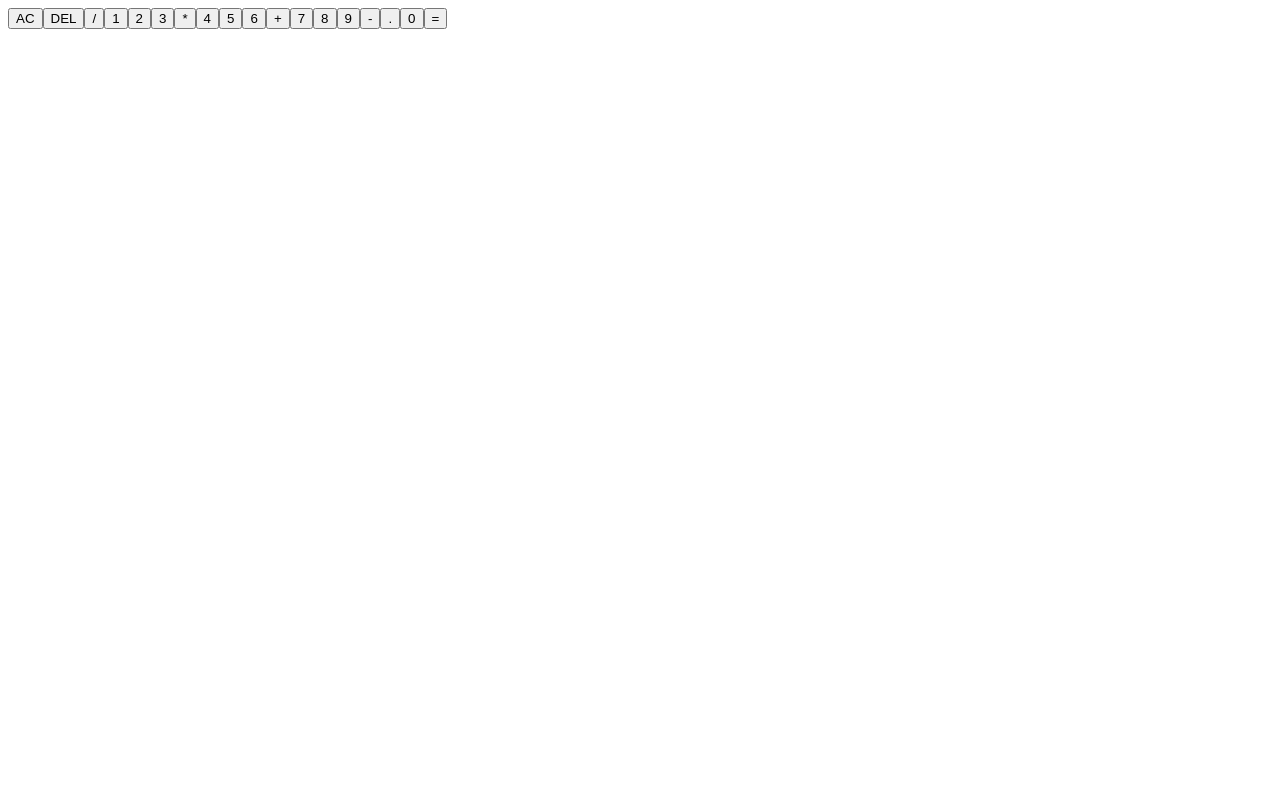
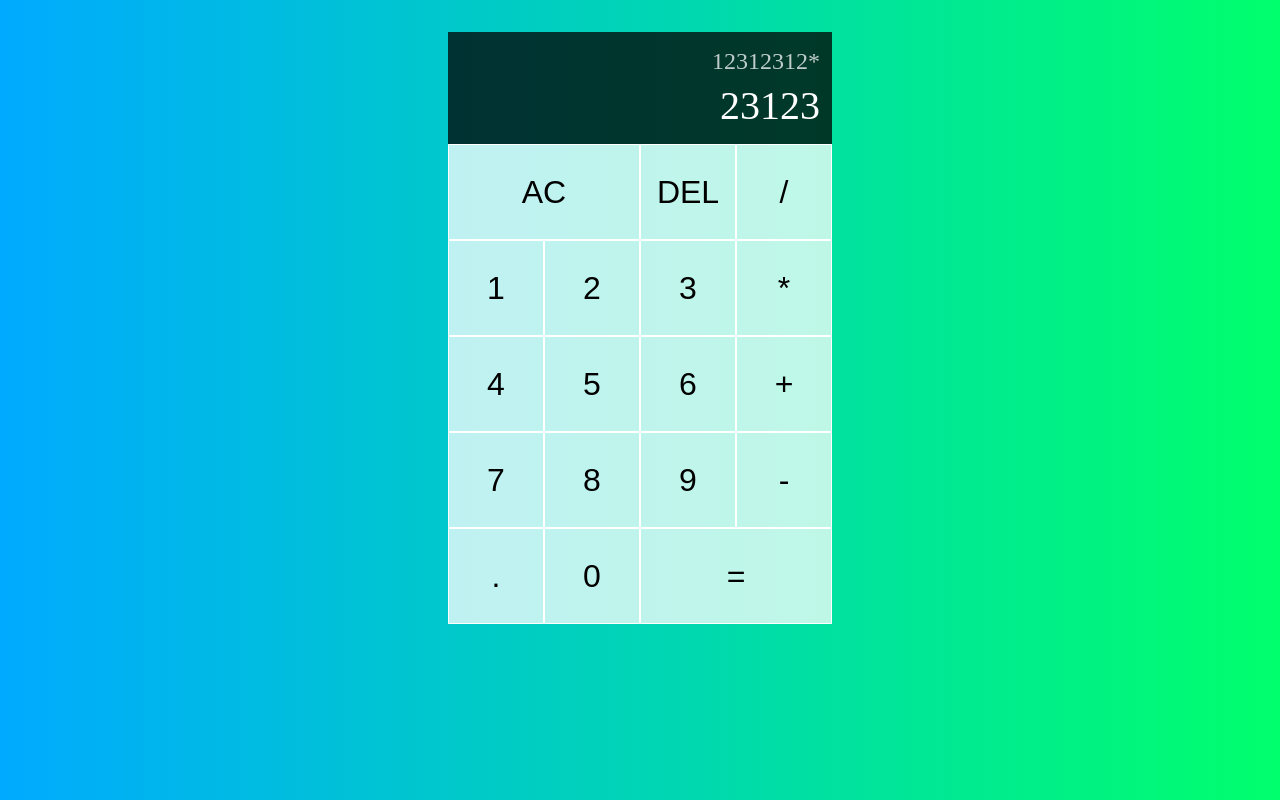
Before and after one commit to asekabtw/react-calulator, a React (Create React App) app: page / in a window 1280 px wide. Built offline with nearby package versions, Linux system fonts and the light colour scheme.

Commit message:
Add styles to css

```diff
--- a/src/App.js
+++ b/src/App.js
@@ -4,8 +4,8 @@
   return (
     <div className="calculator-grid">
       <div className="output">
-        <div className="previous-operand"></div>
-        <div className="current-operand"></div>
+        <div className="previous-operand">12312312*</div>
+        <div className="current-operand">23123</div>
       </div>
       <button className="span-two">AC</button>
       <button>DEL</button>
--- a/src/style.css
+++ b/src/style.css
@@ -0,0 +1,57 @@
+*,
+*::before,
+*::after {
+  box-sizing: border-box;
+}
+
+body {
+  margin: 0;
+  background: linear-gradient(to right, #00aaff, #00ff6c);
+}
+
+.calculator-grid {
+  display: grid;
+  margin-top: 2rem;
+  grid-template-columns: repeat(4, 6rem);
+  grid-template-rows: minmax(7rem, auto) repeat(5, 6rem);
+  justify-content: center;
+}
+
+.calculator-grid > button {
+  cursor: pointer;
+  font-size: 2rem;
+  border: 1px solid white;
+  outline: none;
+  background-color: rgba(255, 255, 255, 0.75);
+}
+
+.calculator-grid > button:hover,
+.calculator-grid > button:focus {
+  background-color: rgba(255, 255, 255, 0.9);
+}
+
+.span-two {
+  grid-column: span 2;
+}
+
+.output {
+  grid-column: 1 / -1;
+  background: rgba(0, 0, 0, 0.75);
+  display: flex;
+  flex-direction: column;
+  align-items: flex-end;
+  justify-content: space-around;
+  padding: 0.75rem;
+  word-wrap: break-word;
+  word-break: break-all;
+}
+
+.output .previous-operand {
+  color: rgba(255, 255, 255, 0.75);
+  font-size: 1.5rem;
+}
+
+.output .current-operand {
+  color: white;
+  font-size: 2.5rem;
+}
```
